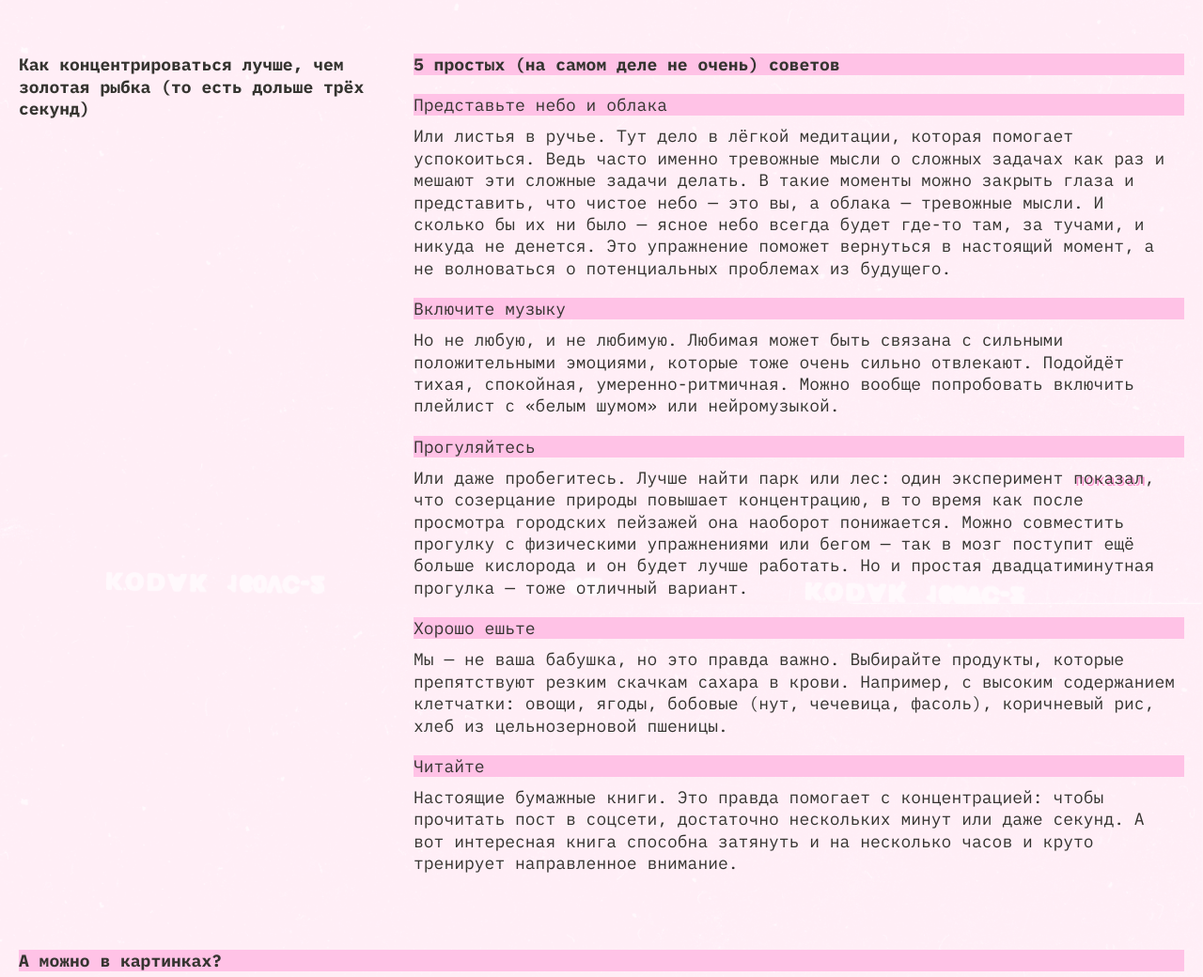
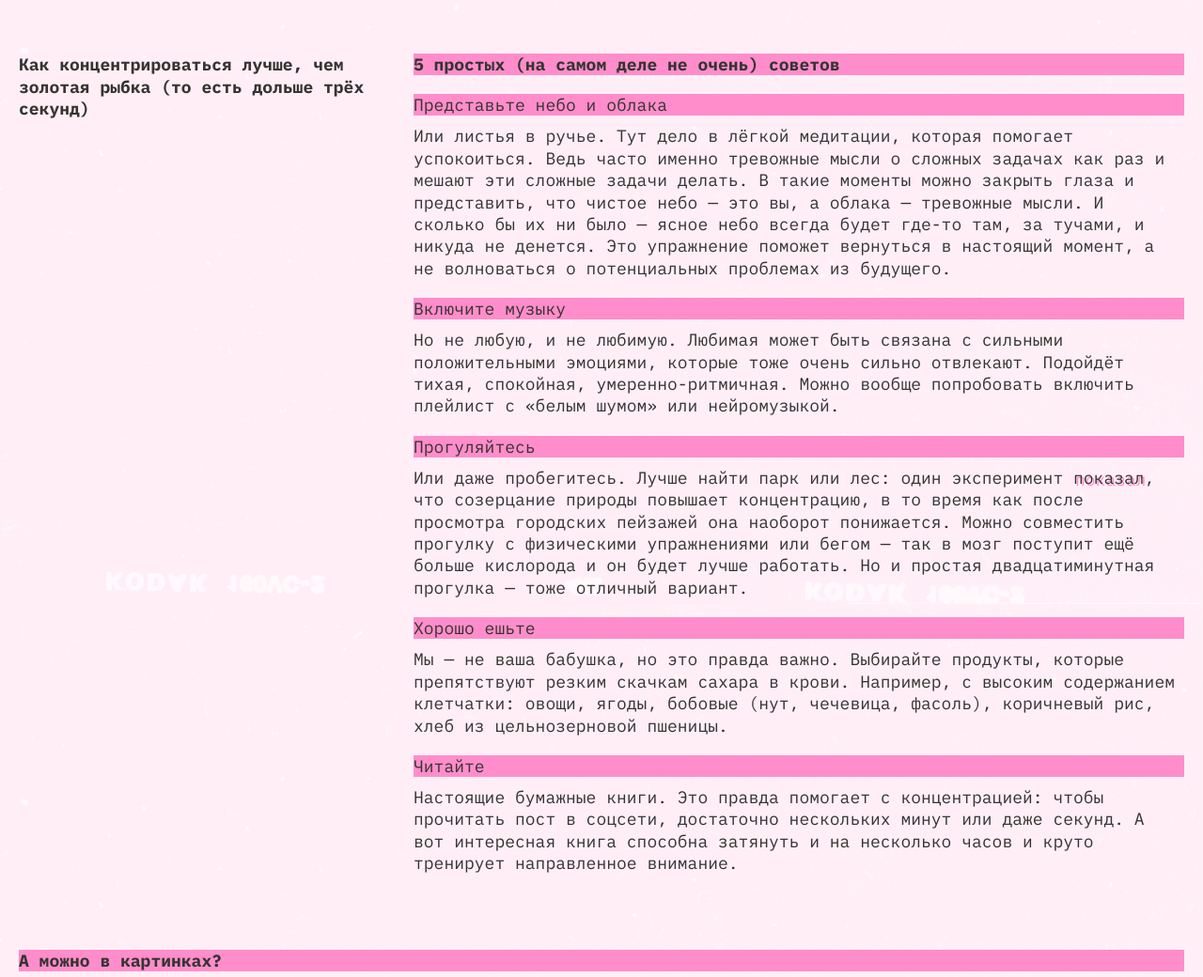
Before and after one commit to Mikola1988/slozhno-sosredotochitsya-fd, a plain HTML site: page index.html in a window 1280 px wide. Shown: the part 1757-2797 px from the top of the page at 94% size. Drawn offline with Linux system fonts and the light colour scheme.

Commit message:
fix: br text color in light auto theme. headers in third section

```diff
--- a/index.html
+++ b/index.html
@@ -166,9 +166,9 @@
             5 простых (на самом деле не очень) советов
           </h3>
           <article class="section__card">
-            <h3 class="section__subtitle section__subtitle-list">
+            <h4 class="section__subtitle section__subtitle-list">
               Представьте небо и облака
-            </h3>
+            </h4>
             <p class="section__text">
               Или листья в ручье. Тут дело в лёгкой медитации, которая помогает
               успокоиться. Ведь часто именно тревожные мысли о сложных задачах
@@ -181,9 +181,9 @@
             </p>
           </article>
           <article class="section__card">
-            <h3 class="section__subtitle section__subtitle-list">
+            <h4 class="section__subtitle section__subtitle-list">
               Включите музыку
-            </h3>
+            </h4>
             <p class="section__text">
               Но не любую, и не любимую. Любимая может быть связана с сильными
               положительными эмоциями, которые тоже очень сильно отвлекают.
@@ -192,9 +192,9 @@
             </p>
           </article>
           <article class="section__card">
-            <h3 class="section__subtitle section__subtitle-list">
+            <h4 class="section__subtitle section__subtitle-list">
               Прогуляйтесь
-            </h3>
+            </h4>
             <p class="section__text">
               Или даже пробегитесь. Лучше найти парк или лес: один эксперимент
               <a
@@ -209,9 +209,9 @@
             </p>
           </article>
           <article class="section__card">
-            <h3 class="section__subtitle section__subtitle-list">
+            <h4 class="section__subtitle section__subtitle-list">
               Хорошо ешьте
-            </h3>
+            </h4>
             <p class="section__text">
               Мы — не ваша бабушка, но это правда важно. Выбирайте продукты,
               которые препятствуют резким скачкам сахара в крови. Например, с
@@ -220,7 +220,7 @@
             </p>
           </article>
           <article class="section__card">
-            <h3 class="section__subtitle section__subtitle-list">Читайте</h3>
+            <h4 class="section__subtitle section__subtitle-list">Читайте</h4>
             <p class="section__text">
               Настоящие бумажные книги. Это правда помогает с концентрацией:
               чтобы прочитать пост в соцсети, достаточно нескольких минут или
@@ -232,9 +232,9 @@
       </section>
 
       <section class="images__gallery">
-        <h2 class="section__title section__subtitle-pictures">
+        <h3 class="section__title section__subtitle-pictures">
           А можно в картинках?
-        </h2>
+        </h3>
 
         <div class="images__gallery">
           <img
--- a/styles/light.css
+++ b/styles/light.css
@@ -14,7 +14,7 @@
   --page-bg-image: url('../images/cover-image-light.png');
   --page-text-color: #353430;
   --header-footer-title-color: #ffc2e6;
-  --bg-text: #ff8dcb;
+  --bg-text: #FF8DCB;
   --shadow-text: 4px 4px 0px #ff8dcb;
   --shadow-text-link: 2px 2px 0 #ff8dcb;
   --main-text-color: #353430;
@@ -40,7 +40,7 @@
     --page-bg-image: url('../images/cover-image-light.png');
     --page-text-color: #353430;
     --header-footer-title-color: #ffc2e6;
-    --bg-text: #ffc2e6;
+    --bg-text: #ff8dcb;
     --shadow-text: 4px 4px 0px #ff8dcb;
     --shadow-text-link: 2px 2px 0 #ff8dcb;
     --main-text-color: #353430;
```
